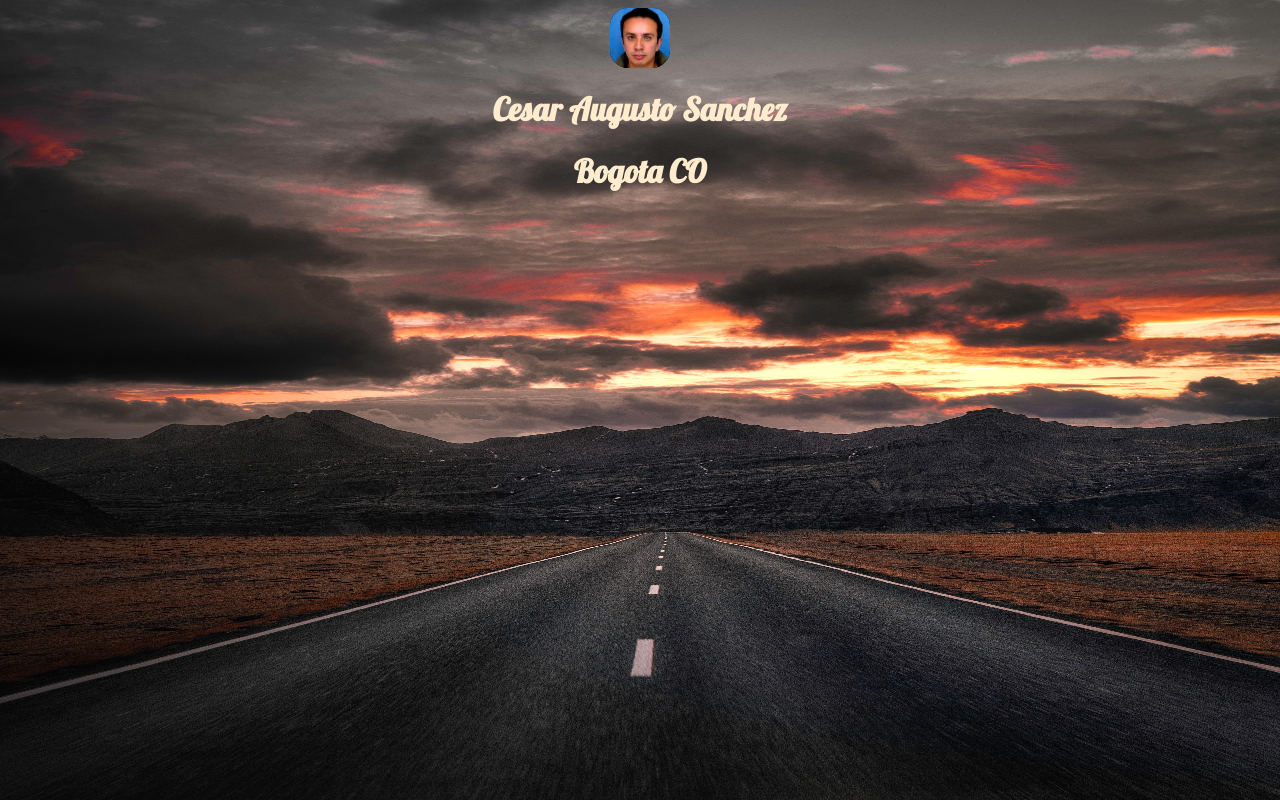
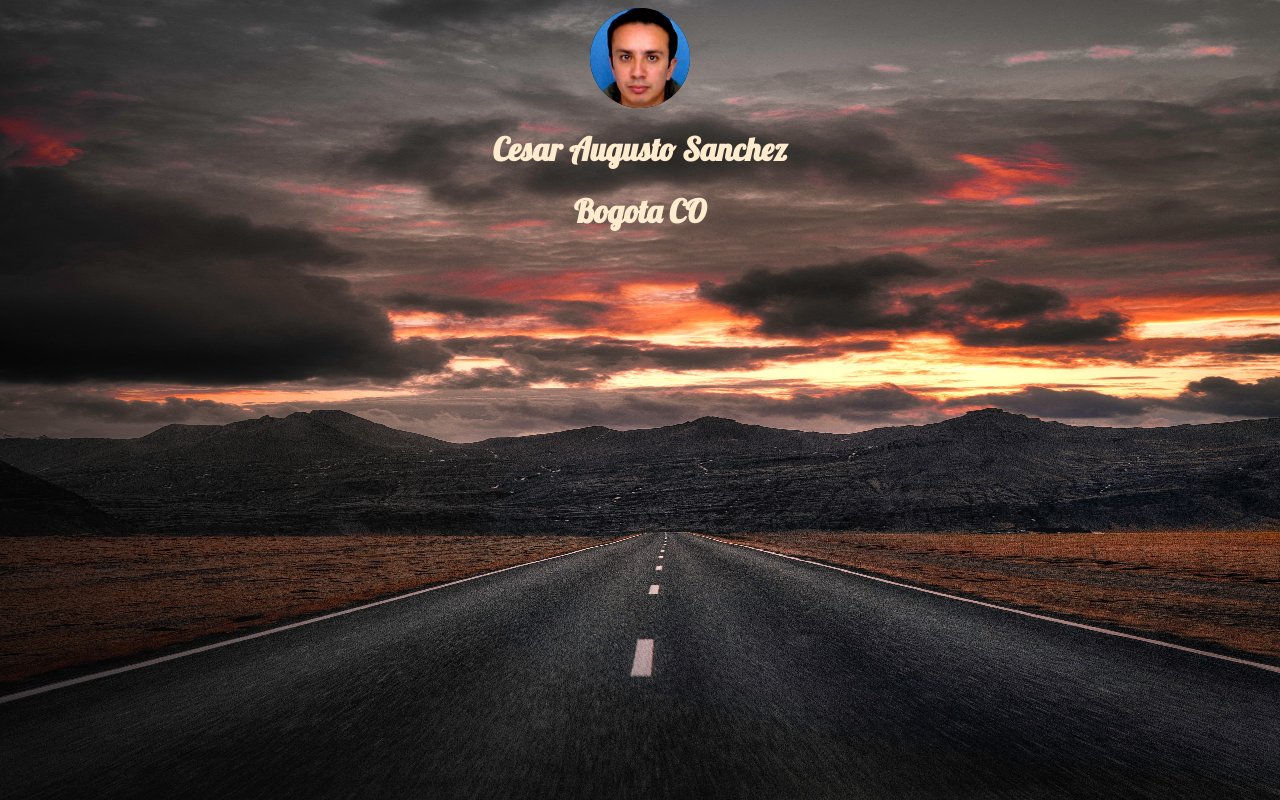
Before and after one commit to cesarausan/cesarausan.github.io, a plain HTML site: page index.html in a window 1280 px wide. Drawn offline with Linux system fonts and the light colour scheme.

Commit message:
Update index.html

```diff
--- a/index.html
+++ b/index.html
@@ -22,11 +22,11 @@
         .avatar {
             display:block;
             margin:auto;
-            height: 60px;
-            width: 60px;
-            line-height: 60px;
-            -moz-border-radius: 30px; /* or 50% */
-            border-radius: 30%;
+            height: 100px;
+            width: 100px;
+            line-height: 100px;
+            -moz-border-radius: 50px; /* or 50% */
+            border-radius: 50%;
             background-color: black;
             color: white;
             text-align: center;
```
